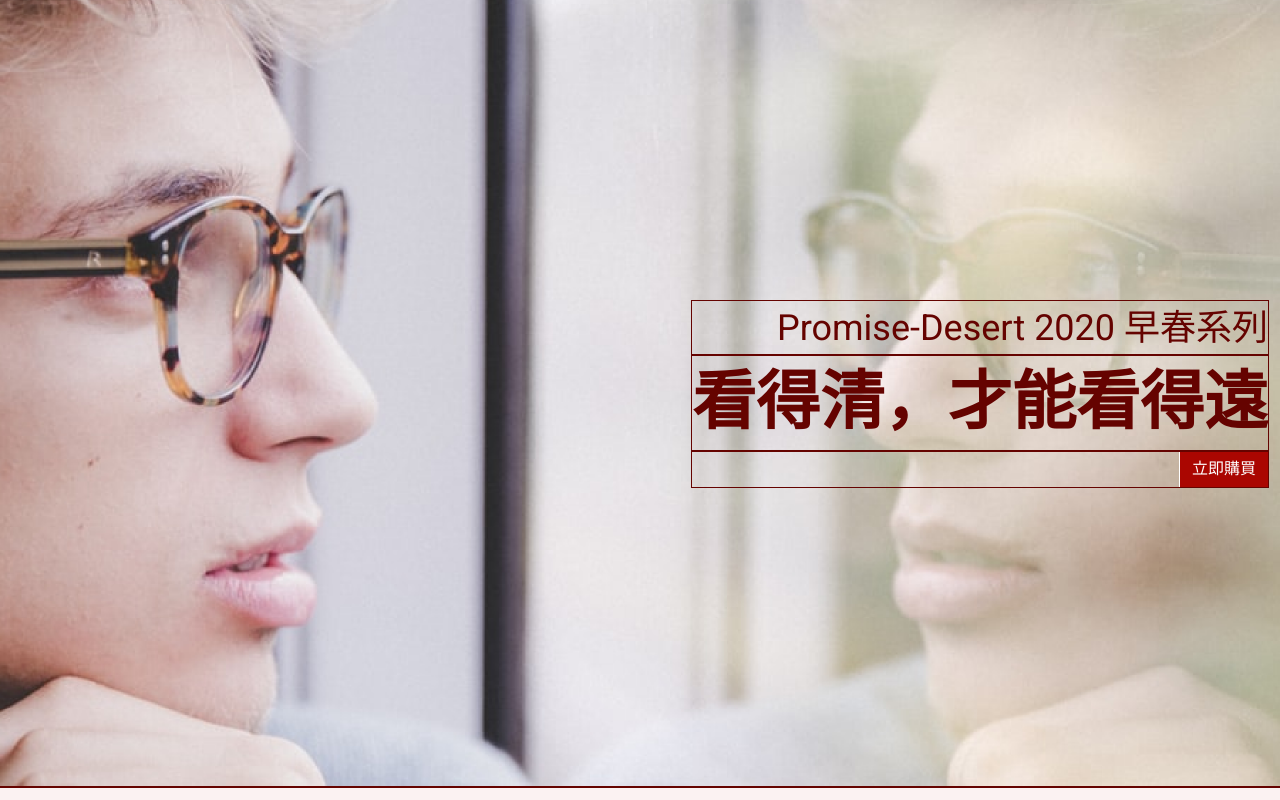
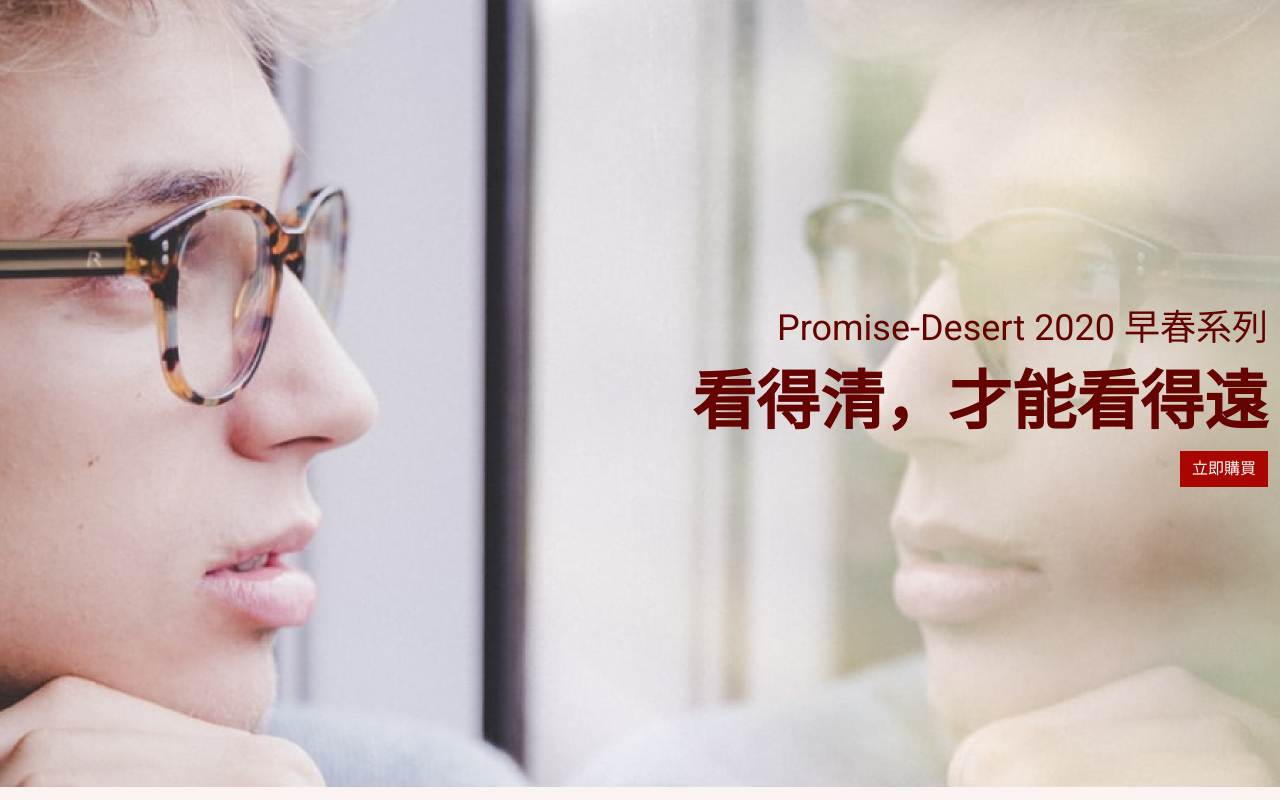
Before and after one commit to Lotte-Syu/Week04-Vite, a website built with Vite: page pages/index.html in a window 1280 px wide. Shown: the top 800 px of the page. Built offline with nearby package versions, Linux system fonts and the light colour scheme.

Commit message:
update _base.scss

```diff
--- a/assets/scss/base/_base.scss
+++ b/assets/scss/base/_base.scss
@@ -1,6 +1,6 @@
 *, *::before, *::after{
 	box-sizing: border-box;
-    outline: solid 1px;
+    // outline: solid 1px;
 	}
 
 body{
--- a/vite.config.js
+++ b/vite.config.js
@@ -25,7 +25,7 @@
 export default defineConfig({
   // base 的寫法：
   // base: '/Repository 的名稱/'
-  base: '/Week04-Vite-Multiple_Pages/',
+  base: '/Week04-Vite/',
   plugins: [
     liveReload(['./layout/**/*.ejs', './pages/**/*.ejs', './pages/**/*.html']),
     ViteEjsPlugin(),
```
